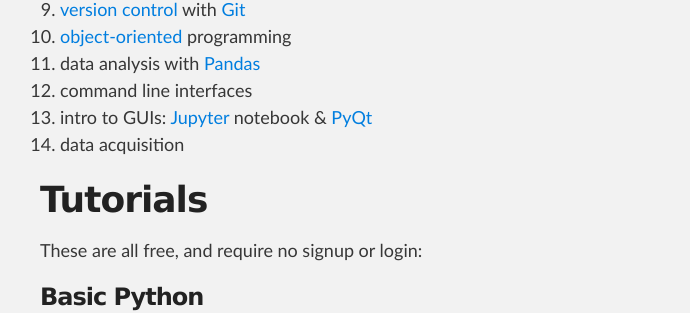
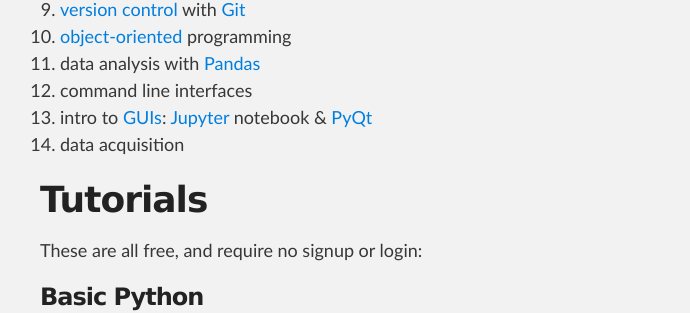
Before and after one commit to SciPyCourse2017/scipycourse2017.github.io, a Jekyll site: the page built from index.md, in a window 1280 px wide. Shown: the part 1142-1455 px from the top of the page, without its empty margins (290-980 px from the left). Built offline with Jekyll 4.4.1, drawn with Linux system fonts in a browser that asks for light colours; part of the change alters nothing that is shown.

Commit message:
Add GUI link

```diff
--- a/index.md
+++ b/index.md
@@ -45,8 +45,8 @@ listing](https://lsf.verwaltung.uni-muenchen.de/qisserver/rds?state=verpublish&s
 1. [object-oriented](https://en.wikipedia.org/wiki/Object-oriented_programming) programming
 1. data analysis with [Pandas](http://pandas.pydata.org)
 1. command line interfaces
-1. intro to GUIs: [Jupyter](http://jupyter.org) notebook &
-   [PyQt](https://en.wikipedia.org/wiki/PyQt)
+1. intro to [GUIs](https://en.wikipedia.org/wiki/Graphical_user_interface):
+   [Jupyter](http://jupyter.org) notebook & [PyQt](https://en.wikipedia.org/wiki/PyQt)
 1. data acquisition
 
 # Tutorials
```
